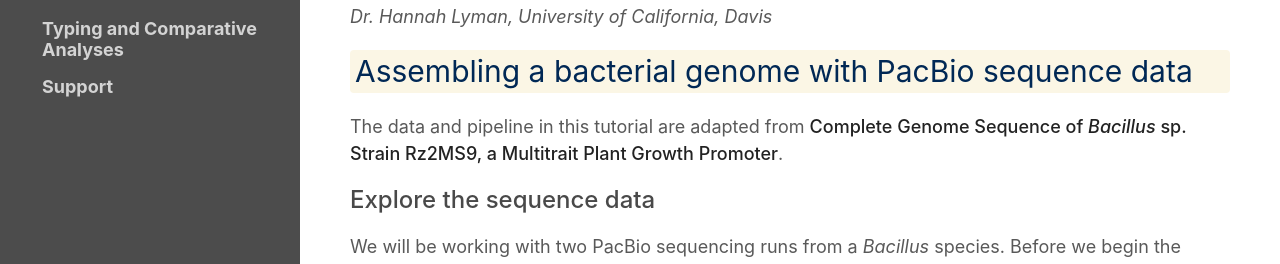
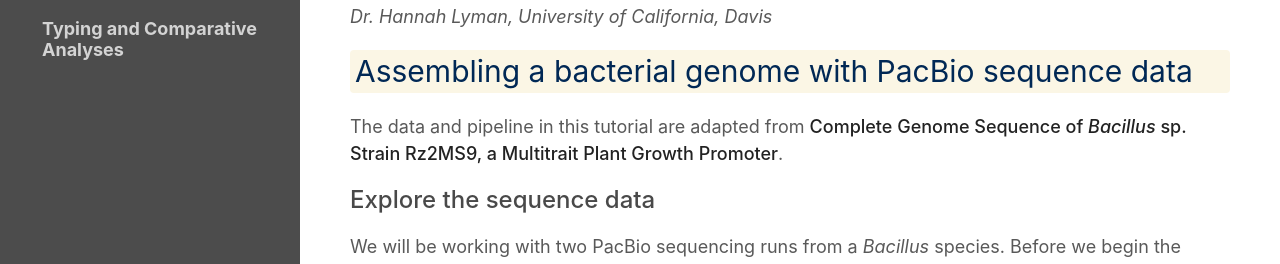
Before and after one commit to ucdavis-bioinformatics-training/2021-ASM-genome-assembly, a Jekyll site: the page built from markdown_docs/assembly.md, in a window 1280 px wide. Shown: the part 237-501 px from the top of the page. Built offline with Jekyll 4.4.1, drawn with Linux system fonts in a browser that asks for light colours; our own code applies the rules of GitHub Pages for plain Markdown files.

Commit message:
remove support from sidebar

```diff
--- a/_config.yml
+++ b/_config.yml
@@ -15,5 +15,3 @@ navigation:
     url: /markdown_docs/annotation
   - title: Typing and Comparative Analyses
     url: /markdown_docs/Bacterial-taxonomy
-  - title: Support
-    url: support
```
Also changed, not shown: markdown_docs/assembly.md (+1 -0 lines).
